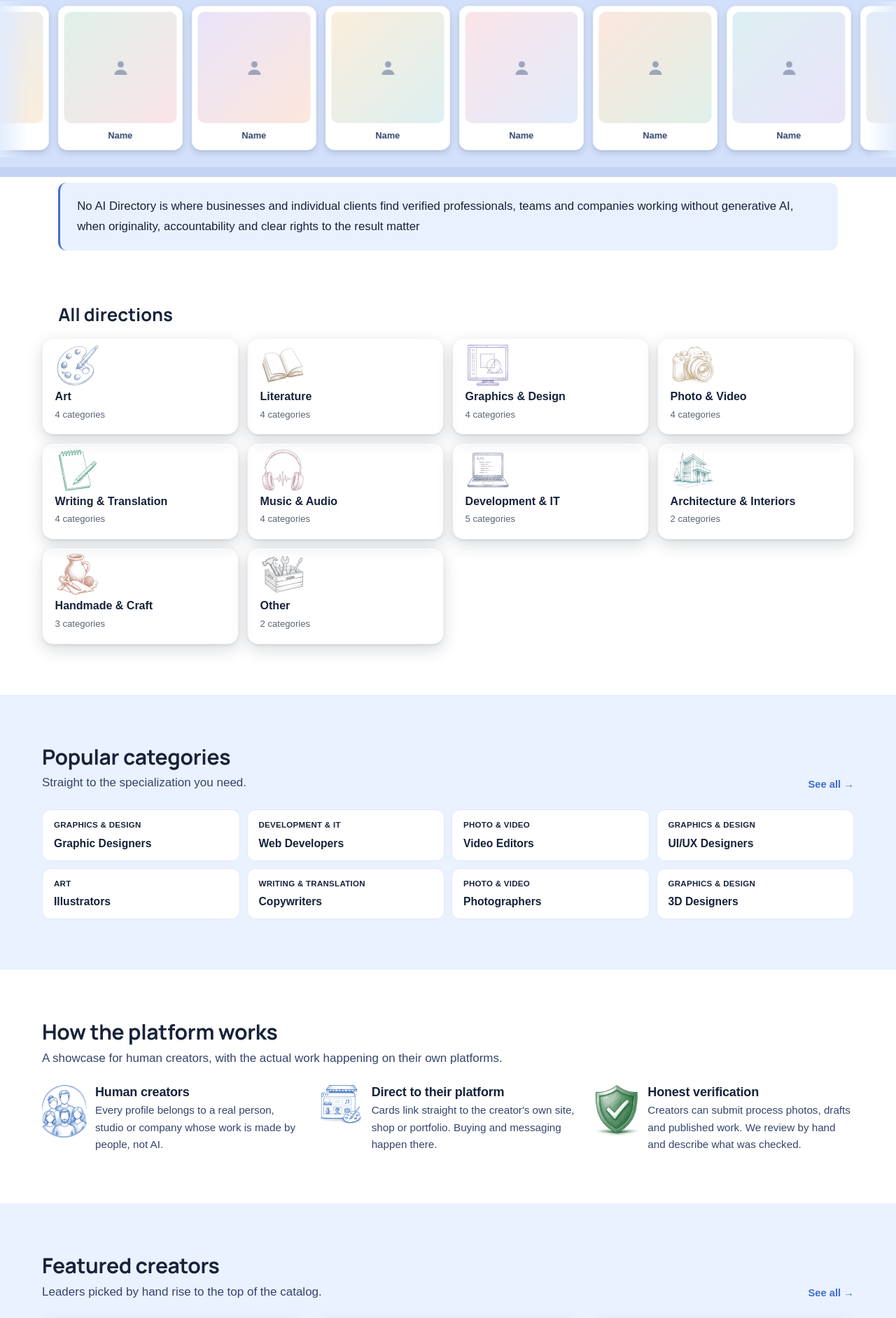
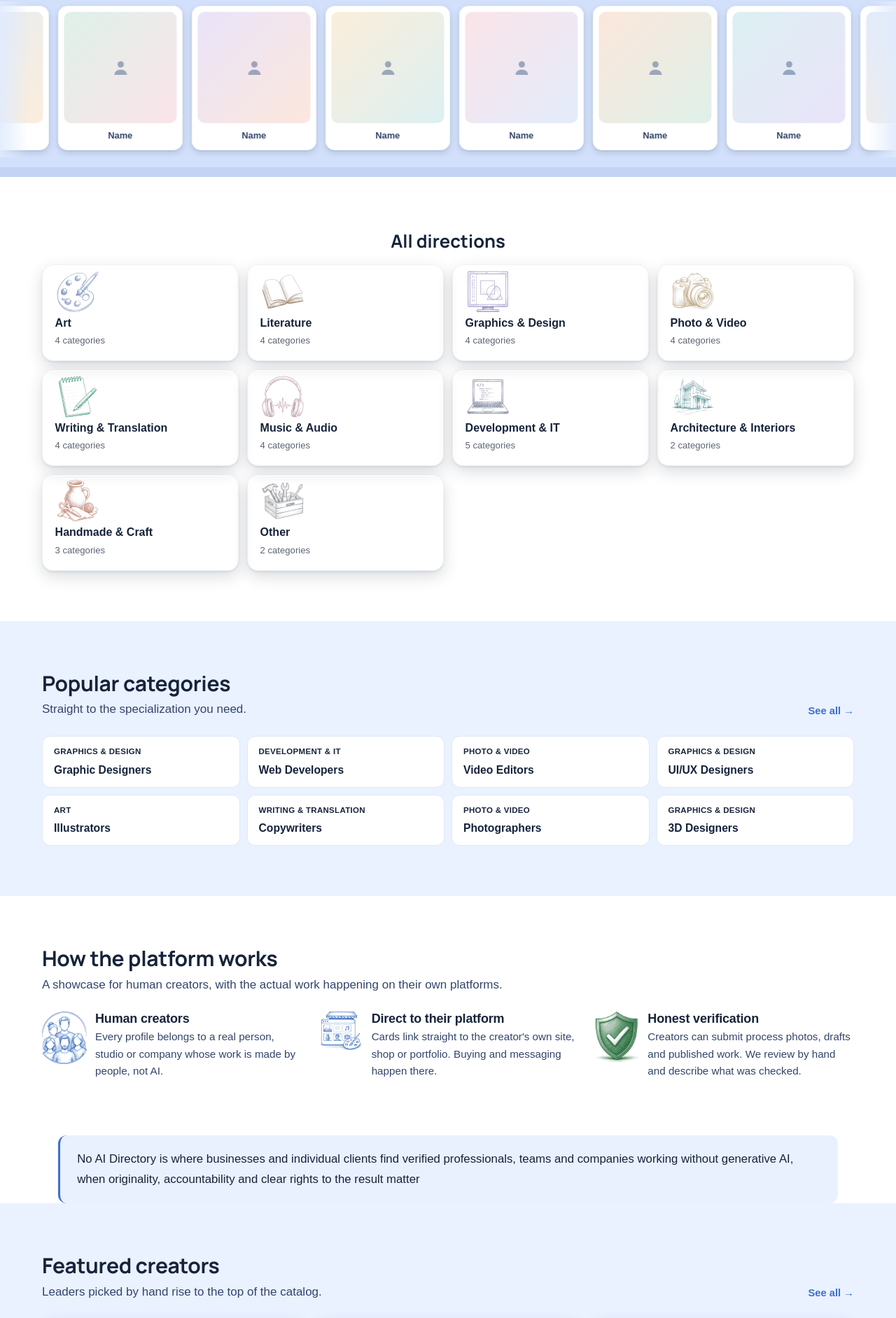
Before and after one commit to dm100usa-oss/no-ai-marketplace, a Next.js app: page /en in a window 1280 px wide. Shown: the part 1932-3816 px from the top of the page at 70% size. Built offline with nearby package versions, Linux system fonts and the light colour scheme; a web font is replaced by a local one.

Commit message:
Add files via upload

```diff
--- a/src/app/[lang]/page.tsx
+++ b/src/app/[lang]/page.tsx
@@ -347,30 +347,6 @@ export default async function HomePage({
         namePlaceholder={dict.home.newMembersNamePlaceholder}
       />
 
-      {/* ---------- What this place is ---------- */}
-      {/* The slogan above is a call; this answers it plainly, in the words a
-          person would use to say what they came here for. It sits on the same
-          tint as the stats band, so the two quiet claims on the page read as
-          one voice. No full stop: it is a statement, not a paragraph. */}
-      <section className="pt-2">
-        <div className="container-page">
-          <div
-            className="mx-[1.45rem] rounded-xl px-6 py-5"
-            style={{
-              background: "rgba(219,233,255,0.61)",
-              borderLeft: "3px solid var(--color-accent)",
-            }}
-          >
-            <p
-              className="text-[1rem] leading-[1.7] sm:text-[1.05rem]"
-              style={{ color: "var(--color-ink)" }}
-            >
-              {dict.home.heroStatement}
-            </p>
-          </div>
-        </div>
-      </section>
-
       {/* ---------- Explore directions ---------- */}
       <section className="section">
         <div className="container-page">
@@ -381,7 +357,7 @@ export default async function HomePage({
               1.45rem as the headings above, so the whole page keeps one
               left edge. */}
           <p
-            className="mb-3 pl-[1.45rem] text-left text-[1.35rem] font-bold md:text-[1.6rem]"
+            className="mb-3 text-center text-[1.35rem] font-bold md:text-[1.6rem]"
             style={{ fontFamily: "var(--font-display)", color: "var(--color-ink)" }}
           >
             {dict.home.exploreDirections}
@@ -468,6 +444,29 @@ export default async function HomePage({
                 </div>
               </div>
             ))}
+          </div>
+        </div>
+      </section>
+
+      {/* ---------- What this place is ---------- */}
+      {/* Moved below "how the platform works": the reader now knows how it
+          runs, and this states plainly what the place is. Same tint as the
+          stats band so the quiet claims read as one voice. */}
+      <section className="pt-2">
+        <div className="container-page">
+          <div
+            className="mx-[1.45rem] rounded-xl px-6 py-5"
+            style={{
+              background: "rgba(219,233,255,0.61)",
+              borderLeft: "3px solid var(--color-accent)",
+            }}
+          >
+            <p
+              className="text-[1rem] leading-[1.7] sm:text-[1.05rem]"
+              style={{ color: "var(--color-ink)" }}
+            >
+              {dict.home.heroStatement}
+            </p>
           </div>
         </div>
       </section>
```
